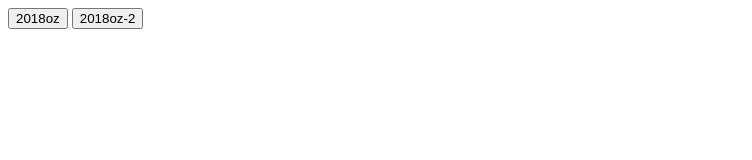
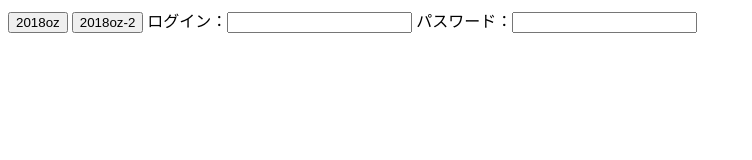
Before and after one commit to naoki5/2018oz-3, a plain HTML site: page index.html in a window 1280 px wide. Shown: the whole page, without its empty margins (0-752 px from the left). Drawn offline with Linux system fonts and the light colour scheme.

Commit message:
message-0123

```diff
--- a/index.html
+++ b/index.html
@@ -3,5 +3,13 @@
 <head>
 <meta charset="UTF-8">
 <title>情報学特講Ⅱ最終プロジェクト</title>
+  </head>
+  <body>
+
+
   <a href="https://naoki5.github.io/2018oz/"> <input type="button" value="2018oz"></a>
    <a href="https://naoki5.github.io/2018oz-2/"> <input type="button" value="2018oz-2"></a>
+    ログイン：<input type="text" id="login1">
+    パスワード：<input type="text" id="login2">
+  </body>
+</html>
```
